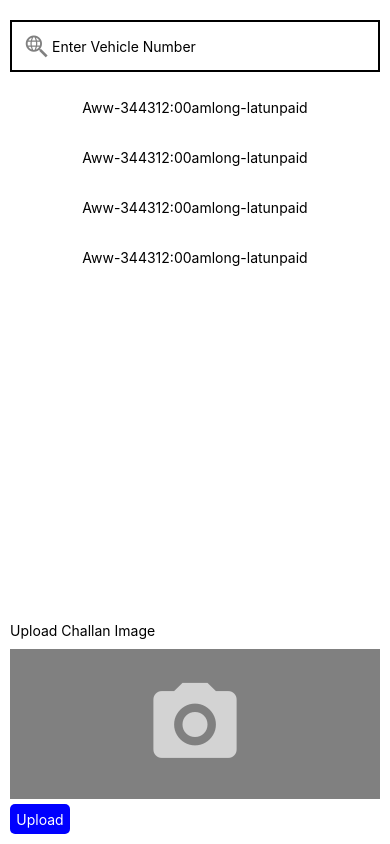
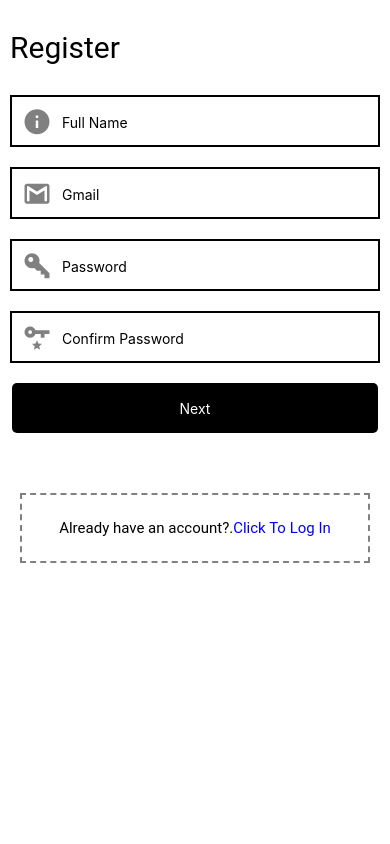
Before and after one commit to sulaiman-s/ML_Enabled-E-Challan, a React Native app: screen / in a window 390 px wide. Built offline with nearby package versions, Linux system fonts and the light colour scheme.

Commit message:
used Screen component on other screen and done code refactoring on first Screen and login and register screen

```diff
--- a/App.js
+++ b/App.js
@@ -9,7 +9,7 @@ import UserScreen from "./app/screens/UserScreen";
 export default function App() {
   return (
     <View style={styles.container}>
-      <UserScreen />
+      <RegisterScreen />
     </View>
   );
 }
--- a/app/screens/FirstScreen.js
+++ b/app/screens/FirstScreen.js
@@ -1,82 +1,65 @@
 import React from "react";
-import {
-  View,
-  StyleSheet,
-  Text,
-  StatusBar,
-  Platform,
-  ImageBackground,
-} from "react-native";
+import { View, StyleSheet, Text, ImageBackground } from "react-native";
+import Screen from "../compnents/Screen";
 import AppButton from "../compnents/AppButton";
 
 function FirstScreen(props) {
   return (
-    <View style={styles.cont}>
-      <View style={{ flex: 0.8 }}>
-        <ImageBackground
-          source={require("../assets/bb.jpg")}
-          resizeMode="cover"
-          style={{
-            flex: 1,
-            justifyContent: "center",
-            opacity: 0.7,
-            alignItems: "center",
-          }}
-        >
-          <Text
-            style={{
-              fontWeight: "bold",
-              fontFamily: "Roboto",
-              fontSize: 30,
-            }}
-          >
-            App Name
-          </Text>
-        </ImageBackground>
-      </View>
-      <View
-        style={{
-          flex: 0.2,
-          flexDirection: "row",
-          justifyContent: "space-around",
-          alignItems: "center",
-        }}
+    <Screen>
+      <ImageBackground
+        source={require("../assets/bb.jpg")}
+        resizeMode="cover"
+        style={styles.bg_img}
       >
+        <Text style={styles.h_text}>App Name</Text>
+      </ImageBackground>
+      <View style={styles.btn_view}>
         <AppButton
           title="LOG IN"
           height={52}
           width={167}
-          style={{
-            borderWidth: 2,
-            borderRadius: 6,
-            justifyContent: "center",
-            alignItems: "center",
-          }}
-          textStyle={{ fontFamily: "Roboto", fontWeight: "bold" }}
+          style={styles.btn}
+          textStyle={styles.btn_txt}
         />
         <AppButton
           title="REGISTER"
           height={52}
           width={167}
-          style={{
-            borderWidth: 2,
-            borderRadius: 6,
-            justifyContent: "center",
-            alignItems: "center",
-          }}
-          textStyle={{ fontFamily: "Roboto", fontWeight: "bold" }}
+          style={styles.btn}
+          textStyle={styles.btn_txt}
         />
       </View>
-    </View>
+    </Screen>
   );
 }
 
 const styles = StyleSheet.create({
-  cont: {
+  bg_img: {
+    width: "100%",
     flex: 1,
+    justifyContent: "center",
+    opacity: 0.7,
+    alignItems: "center",
+  },
+  h_text: {
+    fontWeight: "bold",
+    fontFamily: "Roboto",
+    fontSize: 30,
+  },
+  btn_view: {
+    flex: 0.2,
+    flexDirection: "row",
+    justifyContent: "space-evenly",
+    alignItems: "center",
     width: "100%",
-    marginTop: Platform.OS == "android" ? StatusBar.currentHeight : 0,
   },
+  btn: {
+    borderWidth: 2,
+    borderRadius: 6,
+    justifyContent: "center",
+    alignItems: "center",
+  },
+  btn_txt: { fontFamily: "Roboto", fontWeight: "bold" },
 });
 
 export default FirstScreen;
--- a/app/screens/LoginScreen.js
+++ b/app/screens/LoginScreen.js
@@ -1,13 +1,14 @@
 import React, { useState } from "react";
-import { Platform, StatusBar, StyleSheet, Text, View } from "react-native";
+import { StyleSheet, Text, View } from "react-native";
 import AppInput from "../compnents/AppInput";
+import Screen from "../compnents/Screen";
 import AppButton from "../compnents/AppButton";
 function LoginScreen(props) {
   const [username, setUsername] = useState("");
   const [password, setPassword] = useState("");
   const [Values, setValues] = useState({ uname: "", pass: "" });
   return (
-    <View style={styles.container}>
+    <Screen>
       <View style={{ width: "100%", marginVertical: 25 }}>
         <Text style={styles.h_style}>Log in</Text>
       </View>
@@ -33,41 +34,15 @@ function LoginScreen(props) {
           width={"100%"}
           onPress={() => setValues({ uname: username, pass: password })}
         />
-        <View
-          style={{
-            marginTop: 50,
-            flexDirection: "row",
-            justifyContent: "center",
-            alignItems: "center",
-            borderRadius: 1,
-            borderWidth: 2,
-            width: 350,
-            height: 70,
-            borderColor: "gray",
-            alignSelf: "center",
-            borderStyle: "dashed",
-          }}
-        >
-          <Text style={{ fontSize: 15, fontFamily: "Roboto" }}>
-            Dont have an account?.
-          </Text>
-          <Text style={{ fontSize: 15, fontFamily: "Roboto", color: "blue" }}>
-            Click To Create
-          </Text>
+        <View style={styles.option_view}>
+          <Text style={styles.option_txt}>Dont have an account?.</Text>
+          <Text style={styles.txt}>Click To Create</Text>
         </View>
       </View>
-    </View>
+    </Screen>
   );
 }
 const styles = StyleSheet.create({
-  container: {
-    flex: 1,
-    marginTop: Platform.OS == "android" ? StatusBar.currentHeight : 0,
-    alignItems: "center",
-    width: "100%",
-    padding: 10,
-    paddingTop: 20,
-  },
   h_style: {
     width: "100%",
     fontSize: 30,
@@ -96,6 +71,28 @@ const styles = StyleSheet.create({
     fontWeight: "bold",
     fontSize: 17,
   },
+  option_view: {
+    marginTop: 50,
+    flexDirection: "row",
+    justifyContent: "center",
+    alignItems: "center",
+    borderRadius: 1,
+    borderWidth: 2,
+    width: 350,
+    height: 70,
+    borderColor: "gray",
+    alignSelf: "center",
+    borderStyle: "dashed",
+  },
+  option_txt: {
+    fontSize: 15,
+    fontFamily: "Roboto",
+  },
+  txt: {
+    fontSize: 15,
+    fontFamily: "Roboto",
+    color: "blue",
+  },
 });
 
 export default LoginScreen;
--- a/app/screens/RegisterScreen.js
+++ b/app/screens/RegisterScreen.js
@@ -2,14 +2,14 @@ import React, { useState } from "react";
 import { Text, StyleSheet, View, Platform, StatusBar } from "react-native";
 import AppButton from "../compnents/AppButton";
 import AppInput from "../compnents/AppInput";
-
+import Screen from "../compnents/Screen";
 function RegisterScreen(props) {
   const [FullName, setFullName] = useState("");
   const [gmail, setGmail] = useState("");
   const [password, setPassword] = useState("");
   const [confirmPass, setConfirmPass] = useState("");
   return (
-    <View style={styles.cont}>
+    <Screen>
       <View style={{ width: "100%", marginVertical: 20 }}>
         <Text style={styles.h_style}>Register</Text>
       </View>
@@ -46,28 +46,11 @@ function RegisterScreen(props) {
           style={styles.btn}
         />
       </View>
-      <View
-        style={{
-          marginTop: 50,
-          height: 70,
-          width: 300,
-          borderColor: "gray",
-          flexDirection: "row",
-          justifyContent: "center",
-          alignItems: "center",
-          borderRadius: 1,
-          borderWidth: 2,
-          borderStyle: "dashed",
-        }}
-      >
-        <Text style={{ fontSize: 15, fontFamily: "Roboto" }}>
-          Already have an account?.
-        </Text>
-        <Text style={{ fontSize: 15, fontFamily: "Roboto", color: "blue" }}>
-          Click To Log In
-        </Text>
+      <View style={styles.option_view}>
+        <Text style={styles.option_txt}>Already have an account?.</Text>
+        <Text style={styles.txt}>Click To Log In</Text>
       </View>
-    </View>
+    </Screen>
   );
 }
 const styles = StyleSheet.create({
@@ -99,6 +82,28 @@ const styles = StyleSheet.create({
     fontSize: 30,
     fontFamily: "Roboto",
   },
+  option_view: {
+    marginTop: 50,
+    flexDirection: "row",
+    justifyContent: "center",
+    alignItems: "center",
+    borderRadius: 1,
+    borderWidth: 2,
+    width: 350,
+    height: 70,
+    borderColor: "gray",
+    alignSelf: "center",
+    borderStyle: "dashed",
+  },
+  option_txt: {
+    fontSize: 15,
+    fontFamily: "Roboto",
+  },
+  txt: {
+    fontSize: 15,
+    fontFamily: "Roboto",
+    color: "blue",
+  },
 });
 
 export default RegisterScreen;
```
